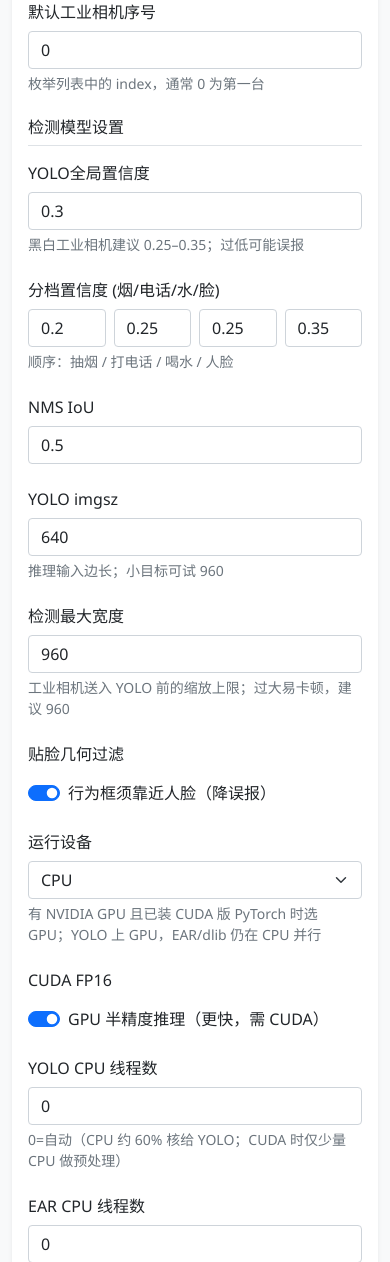
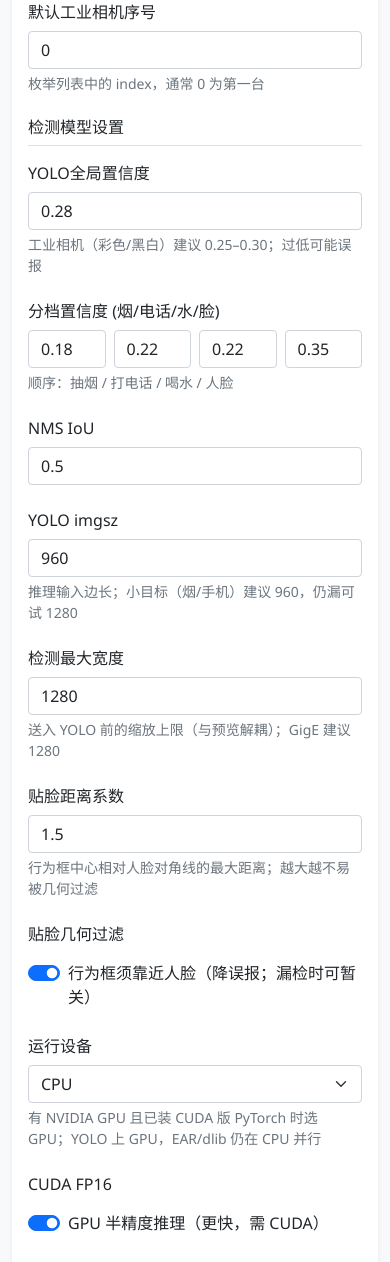
Before and after one commit to wyivz/Fatigue_Detection, a Django app: page /detection/config/ in a window 390 px wide. Shown: the part 3061-4323 px from the top of the page. Run offline with Django 4.2, Linux system fonts and the light colour scheme; the visitor is signed in with stand-in values (Sample User, id 1); data that the repository does not hold is empty; some libraries are stand-ins or nearby versions.

Commit message:
feat: raise color GigE behavior detection recall defaults
Lower YOLO conf floors, always pass imgsz=960, widen detect width to 1280, and soften near-face geometry so smoke/phone/water are less likely to be dropped before confirm.

Co-authored-by: Cursor <cursoragent@cursor.com>

```diff
--- a/fatigue_detection_system/detection/templates/detection/system_config.html
+++ b/fatigue_detection_system/detection/templates/detection/system_config.html
@@ -260,8 +260,8 @@
                                 <label class="col-md-4 col-form-label">YOLO全局置信度</label>
                                 <div class="col-md-8">
                                     <input type="number" step="0.05" min="0.05" max="0.95" name="config_yolo_conf_thresh"
-                                           class="form-control" value="{{ configs.yolo_conf_thresh|default:'0.3' }}">
-                                    <div class="form-text">黑白工业相机建议 0.25–0.35；过低可能误报</div>
+                                           class="form-control" value="{{ configs.yolo_conf_thresh|default:'0.28' }}">
+                                    <div class="form-text">工业相机（彩色/黑白）建议 0.25–0.30；过低可能误报</div>
                                 </div>
                             </div>
 
@@ -271,15 +271,15 @@
                                     <div class="row g-2">
                                         <div class="col-3">
                                             <input type="number" step="0.05" min="0.05" max="0.95" name="config_yolo_conf_smoke"
-                                                   class="form-control" value="{{ configs.yolo_conf_smoke|default:'0.2' }}" title="smoke">
+                                                   class="form-control" value="{{ configs.yolo_conf_smoke|default:'0.18' }}" title="smoke">
                                         </div>
                                         <div class="col-3">
                                             <input type="number" step="0.05" min="0.05" max="0.95" name="config_yolo_conf_phone"
-                                                   class="form-control" value="{{ configs.yolo_conf_phone|default:'0.25' }}" title="phone">
+                                                   class="form-control" value="{{ configs.yolo_conf_phone|default:'0.22' }}" title="phone">
                                         </div>
                                         <div class="col-3">
                                             <input type="number" step="0.05" min="0.05" max="0.95" name="config_yolo_conf_water"
-                                                   class="form-control" value="{{ configs.yolo_conf_water|default:'0.25' }}" title="water">
+                                                   class="form-control" value="{{ configs.yolo_conf_water|default:'0.22' }}" title="water">
                                         </div>
                                         <div class="col-3">
                                             <input type="number" step="0.05" min="0.05" max="0.95" name="config_yolo_conf_face"
@@ -302,8 +302,8 @@
                                 <label class="col-md-4 col-form-label">YOLO imgsz</label>
                                 <div class="col-md-8">
                                     <input type="number" step="32" min="320" max="1280" name="config_yolo_imgsz"
-                                           class="form-control" value="{{ configs.yolo_imgsz|default:'640' }}">
-                                    <div class="form-text">推理输入边长；小目标可试 960</div>
+                                           class="form-control" value="{{ configs.yolo_imgsz|default:'960' }}">
+                                    <div class="form-text">推理输入边长；小目标（烟/手机）建议 960，仍漏可试 1280</div>
                                 </div>
                             </div>
 
@@ -311,8 +311,17 @@
                                 <label class="col-md-4 col-form-label">检测最大宽度</label>
                                 <div class="col-md-8">
                                     <input type="number" step="80" min="640" max="2560" name="config_yolo_detect_max_width"
-                                           class="form-control" value="{{ configs.yolo_detect_max_width|default:'960' }}">
-                                    <div class="form-text">工业相机送入 YOLO 前的缩放上限；过大易卡顿，建议 960</div>
+                                           class="form-control" value="{{ configs.yolo_detect_max_width|default:'1280' }}">
+                                    <div class="form-text">送入 YOLO 前的缩放上限（与预览解耦）；GigE 建议 1280</div>
+                                </div>
+                            </div>
+
+                            <div class="row mb-3">
+                                <label class="col-md-4 col-form-label">贴脸距离系数</label>
+                                <div class="col-md-8">
+                                    <input type="number" step="0.1" min="0.5" max="3.0" name="config_yolo_near_face_ratio"
+                                           class="form-control" value="{{ configs.yolo_near_face_ratio|default:'1.5' }}">
+                                    <div class="form-text">行为框中心相对人脸对角线的最大距离；越大越不易被几何过滤</div>
                                 </div>
                             </div>
 
@@ -322,7 +331,7 @@
                                     <div class="form-check form-switch mt-2">
                                         <input class="form-check-input" type="checkbox" name="config_yolo_spatial_filter"
                                                value="true" id="yoloSpatialFilter" {% if configs.yolo_spatial_filter != 'false' %}checked{% endif %}>
-                                        <label class="form-check-label" for="yoloSpatialFilter">行为框须靠近人脸（降误报）</label>
+                                        <label class="form-check-label" for="yoloSpatialFilter">行为框须靠近人脸（降误报；漏检时可暂关）</label>
                                     </div>
                                 </div>
                             </div>
--- a/fatigue_detection_system/detection/utils/hik_mvs/grabber.py
+++ b/fatigue_detection_system/detection/utils/hik_mvs/grabber.py
@@ -36,7 +36,7 @@ class MvsGrabber:
         self._interval_ms = 500
         self._ear_interval_ms = 100
         self._preview_max_width = 960
-        self._detect_max_width = 960
+        self._detect_max_width = 1280
         self._preview_jpeg_quality = 70
         self._latest_bgr: Optional[np.ndarray] = None
         self._latest_face_bbox: Optional[List[int]] = None
@@ -112,9 +112,9 @@ class MvsGrabber:
             except Exception:  # noqa: BLE001
                 pass
             try:
-                self._detect_max_width = max(640, int(float(configs.get("yolo_detect_max_width", 960))))
+                self._detect_max_width = max(640, int(float(configs.get("yolo_detect_max_width", 1280))))
             except (TypeError, ValueError):
-                self._detect_max_width = 960
+                self._detect_max_width = 1280
             self._last_fatigue_level = 0
             self._last_yawn = False
             self._event_save_cooldown_until = 0.0
```
Also changed, not shown: fatigue_detection_system/detection/templates/detection/realtime.html (+12 -0 lines), fatigue_detection_system/detection/utils/yolo_detector.py (+29 -27 lines).
